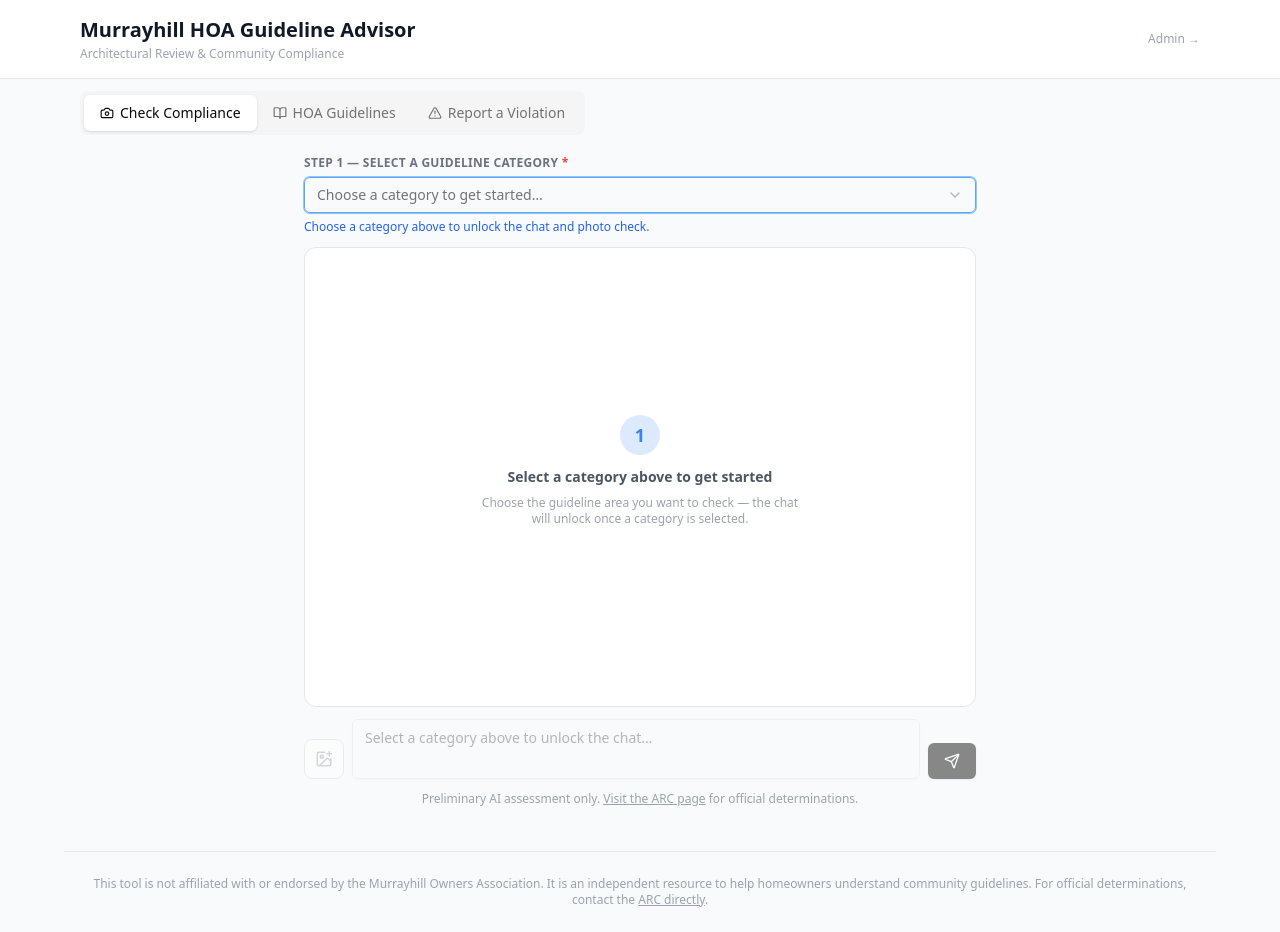
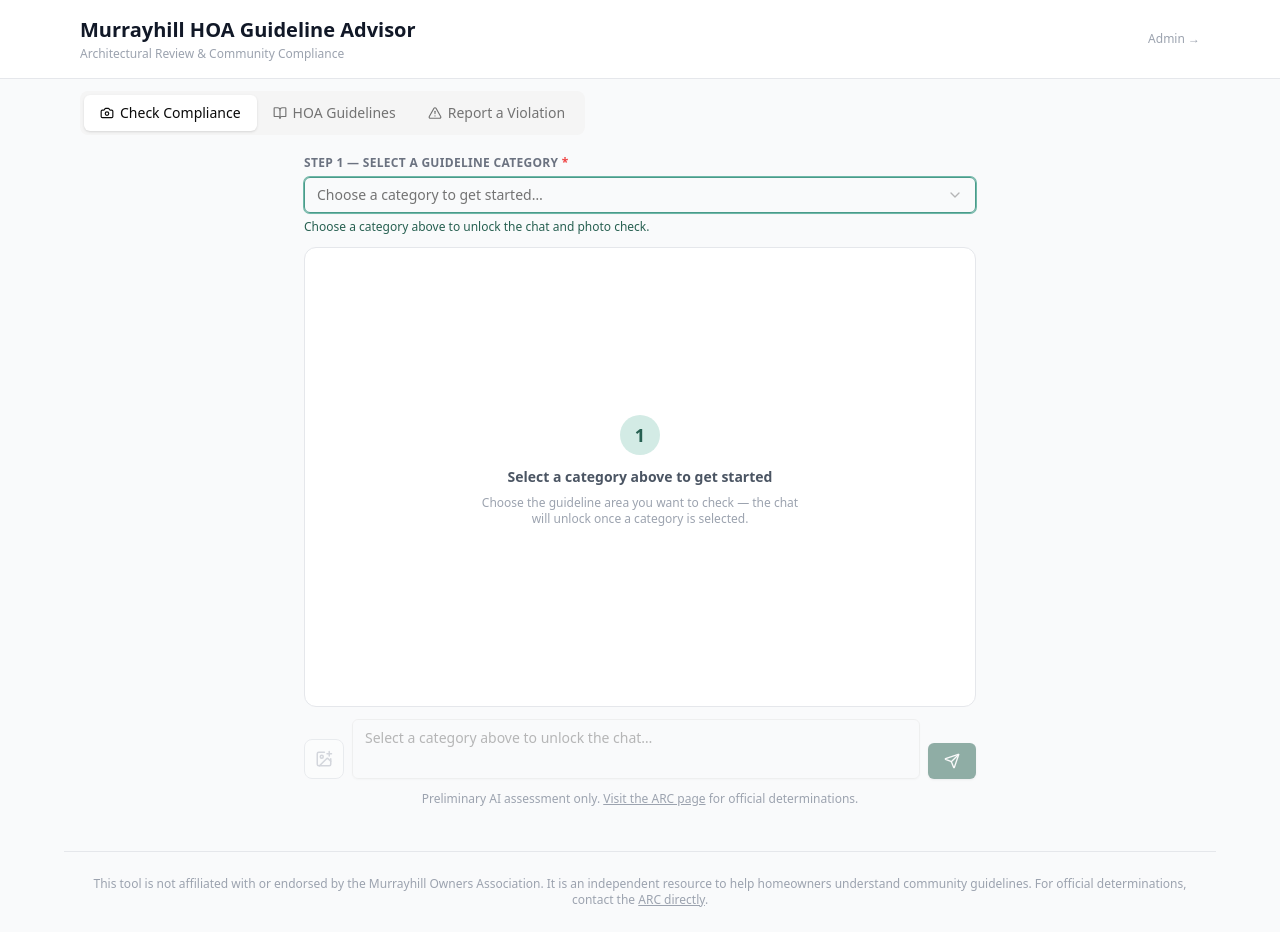
Before and after one commit to ryandvandusen/HOA-guideline-advisor, a Next.js app: page / in a window 1280 px wide. Built offline with nearby package versions, Linux system fonts and the light colour scheme.

Commit message:
style: apply HOA brand teal (#276051) color scheme throughout the app
Replace all blue-* Tailwind classes with brand-* equivalents matching the
Murrayhill Owners Association website palette. Update shadcn/ui primary CSS
variable, favicon fill, and add a brand color scale to tailwind.config.

```diff
--- a/src/app/gate/page.tsx
+++ b/src/app/gate/page.tsx
@@ -54,7 +54,7 @@ export default function GatePage() {
                 value={passcode}
                 onChange={(e) => setPasscode(e.target.value)}
                 placeholder="Passcode"
-                className="w-full px-3 py-2.5 pr-14 text-sm border border-gray-300 rounded-lg focus:outline-none focus:ring-2 focus:ring-blue-500"
+                className="w-full px-3 py-2.5 pr-14 text-sm border border-gray-300 rounded-lg focus:outline-none focus:ring-2 focus:ring-brand-500"
                 autoFocus
                 autoComplete="current-password"
               />
@@ -75,7 +75,7 @@ export default function GatePage() {
             <button
               type="submit"
               disabled={loading || !passcode.trim()}
-              className="w-full py-2.5 px-4 text-sm font-medium text-white bg-blue-600 rounded-lg hover:bg-blue-700 disabled:opacity-50 disabled:cursor-not-allowed transition-colors"
+              className="w-full py-2.5 px-4 text-sm font-medium text-white bg-brand-600 rounded-lg hover:bg-brand-700 disabled:opacity-50 disabled:cursor-not-allowed transition-colors"
             >
               {loading ? 'Checking…' : 'Enter Portal'}
             </button>
--- a/src/app/globals.css
+++ b/src/app/globals.css
@@ -69,19 +69,19 @@
     --card-foreground: 0 0% 3.9%;
     --popover: 0 0% 100%;
     --popover-foreground: 0 0% 3.9%;
-    --primary: 0 0% 9%;
+    --primary: 164 42% 27%;
     --primary-foreground: 0 0% 98%;
-    --secondary: 0 0% 96.1%;
-    --secondary-foreground: 0 0% 9%;
+    --secondary: 164 15% 95%;
+    --secondary-foreground: 164 42% 20%;
     --muted: 0 0% 96.1%;
     --muted-foreground: 0 0% 45.1%;
-    --accent: 0 0% 96.1%;
-    --accent-foreground: 0 0% 9%;
+    --accent: 164 20% 93%;
+    --accent-foreground: 164 42% 20%;
     --destructive: 0 84.2% 60.2%;
     --destructive-foreground: 0 0% 98%;
     --border: 0 0% 89.8%;
     --input: 0 0% 89.8%;
-    --ring: 0 0% 3.9%;
+    --ring: 164 42% 27%;
     --chart-1: 12 76% 61%;
     --chart-2: 173 58% 39%;
     --chart-3: 197 37% 24%;
--- a/src/app/page.tsx
+++ b/src/app/page.tsx
@@ -58,7 +58,7 @@ export default function HomePage() {
                   href="https://www.murrayhillowners.com/committees/arc/"
                   target="_blank"
                   rel="noreferrer"
-                  className="text-blue-600 hover:underline"
+                  className="text-brand-600 hover:underline"
                 >
                   visit the ARC page on the Murrayhill Owners Association website
                 </a>
--- a/src/components/admin/ReportsTable.tsx
+++ b/src/components/admin/ReportsTable.tsx
@@ -9,7 +9,7 @@ import { RefreshCw, ChevronDown, ChevronUp } from 'lucide-react';
 
 const STATUS_COLORS: Record<string, string> = {
   pending: 'bg-gray-100 text-gray-700',
-  investigating: 'bg-blue-100 text-blue-700',
+  investigating: 'bg-brand-100 text-brand-700',
   resolved: 'bg-green-100 text-green-700',
 };
 
--- a/src/components/admin/SubmissionDetail.tsx
+++ b/src/components/admin/SubmissionDetail.tsx
@@ -30,7 +30,7 @@ export function SubmissionDetail({ id, token }: Props) {
   if (loading) {
     return (
       <div className="flex items-center justify-center py-16">
-        <div className="w-5 h-5 border-2 border-blue-500 border-t-transparent rounded-full animate-spin mr-3" />
+        <div className="w-5 h-5 border-2 border-brand-500 border-t-transparent rounded-full animate-spin mr-3" />
         <span className="text-gray-500 text-sm">Loading...</span>
       </div>
     );
@@ -105,12 +105,12 @@ export function SubmissionDetail({ id, token }: Props) {
             {messages.map((m, i) => (
               <div key={i} className={`flex gap-2 ${m.role === 'user' ? 'flex-row-reverse' : ''}`}>
                 <div className={`w-6 h-6 rounded-full flex items-center justify-center flex-shrink-0 ${
-                  m.role === 'assistant' ? 'bg-blue-100 text-blue-600' : 'bg-gray-200 text-gray-600'
+                  m.role === 'assistant' ? 'bg-brand-100 text-brand-600' : 'bg-gray-200 text-gray-600'
                 }`}>
                   {m.role === 'assistant' ? <Bot size={12} /> : <User size={12} />}
                 </div>
                 <div className={`max-w-[85%] rounded-xl px-3 py-2 text-xs leading-relaxed whitespace-pre-wrap ${
-                  m.role === 'assistant' ? 'bg-blue-50 text-gray-800' : 'bg-gray-800 text-white'
+                  m.role === 'assistant' ? 'bg-brand-50 text-gray-800' : 'bg-gray-800 text-white'
                 }`}>
                   {m.content}
                 </div>
--- a/src/components/compliance/ChatMessage.tsx
+++ b/src/components/compliance/ChatMessage.tsx
@@ -76,7 +76,7 @@ export function ChatMessage({ role, content }: Props) {
     <div className={`flex gap-3 ${isAssistant ? '' : 'flex-row-reverse'}`}>
       <div
         className={`flex-shrink-0 w-8 h-8 rounded-full flex items-center justify-center ${
-          isAssistant ? 'bg-blue-100 text-blue-700' : 'bg-gray-200 text-gray-600'
+          isAssistant ? 'bg-brand-100 text-brand-700' : 'bg-gray-200 text-gray-600'
         }`}
       >
         {isAssistant ? <Bot size={16} /> : <User size={16} />}
@@ -84,7 +84,7 @@ export function ChatMessage({ role, content }: Props) {
       <div
         className={`max-w-[85%] rounded-2xl px-4 py-3 text-sm leading-relaxed ${
           isAssistant
-            ? 'bg-blue-50 text-gray-800 rounded-tl-sm'
+            ? 'bg-brand-50 text-gray-800 rounded-tl-sm'
             : 'bg-gray-800 text-white rounded-tr-sm'
         }`}
       >
--- a/src/components/compliance/ComplianceChat.tsx
+++ b/src/components/compliance/ComplianceChat.tsx
@@ -151,7 +151,7 @@ export function ComplianceChat() {
             Step 1 — Select a Guideline Category <span className="text-red-500">*</span>
           </label>
           <Select value={selectedSlug} onValueChange={setSelectedSlug}>
-            <SelectTrigger className={`w-full text-sm ${!selectedSlug ? 'border-blue-400 ring-1 ring-blue-300' : 'border-green-400'}`}>
+            <SelectTrigger className={`w-full text-sm ${!selectedSlug ? 'border-brand-400 ring-1 ring-brand-300' : 'border-green-400'}`}>
               <SelectValue placeholder="Choose a category to get started…" />
             </SelectTrigger>
             <SelectContent>
@@ -163,7 +163,7 @@ export function ComplianceChat() {
             </SelectContent>
           </Select>
           {!selectedSlug && (
-            <p className="mt-1.5 text-xs text-blue-600">
+            <p className="mt-1.5 text-xs text-brand-600">
               Choose a category above to unlock the chat and photo check.
             </p>
           )}
@@ -202,8 +202,8 @@ export function ComplianceChat() {
           <div className="flex-1 flex flex-col items-center justify-center text-center py-10 gap-2">
             {!selectedSlug && !submissionId ? (
               <>
-                <div className="w-10 h-10 rounded-full bg-blue-100 flex items-center justify-center mb-1">
-                  <span className="text-blue-500 text-lg font-bold">1</span>
+                <div className="w-10 h-10 rounded-full bg-brand-100 flex items-center justify-center mb-1">
+                  <span className="text-brand-600 text-lg font-bold">1</span>
                 </div>
                 <p className="text-sm font-semibold text-gray-600">
                   Select a category above to get started
@@ -231,10 +231,10 @@ export function ComplianceChat() {
         ))}
         {isLoading && (
           <div className="flex gap-3">
-            <div className="w-8 h-8 rounded-full bg-blue-100 flex items-center justify-center flex-shrink-0">
-              <div className="w-3 h-3 border-2 border-blue-500 border-t-transparent rounded-full animate-spin" />
+            <div className="w-8 h-8 rounded-full bg-brand-100 flex items-center justify-center flex-shrink-0">
+              <div className="w-3 h-3 border-2 border-brand-500 border-t-transparent rounded-full animate-spin" />
             </div>
-            <div className="bg-blue-50 rounded-2xl rounded-tl-sm px-4 py-3 text-sm text-gray-500 italic">
+            <div className="bg-brand-50 rounded-2xl rounded-tl-sm px-4 py-3 text-sm text-gray-500 italic">
               Analyzing...
             </div>
           </div>
@@ -278,7 +278,7 @@ export function ComplianceChat() {
               title={selectedSlug ? 'Attach a photo' : 'Select a category first'}
               className={`flex-shrink-0 self-end p-2.5 rounded-lg border transition-colors ${
                 uploadedFile
-                  ? 'border-blue-300 bg-blue-50 text-blue-600'
+                  ? 'border-brand-300 bg-brand-50 text-brand-600'
                   : 'border-gray-300 bg-white text-gray-400 hover:text-gray-600 hover:border-gray-400'
               } disabled:opacity-40 disabled:cursor-not-allowed`}
             >
@@ -338,7 +338,7 @@ export function ComplianceChat() {
           </h3>
           <ul className="space-y-1">
             {recommendations.map((rec, i) => (
-              <li key={i} className="text-xs text-gray-600 bg-blue-50 rounded px-3 py-2 leading-relaxed">
+              <li key={i} className="text-xs text-gray-600 bg-brand-50 rounded px-3 py-2 leading-relaxed">
                 {rec}
               </li>
             ))}
--- a/tailwind.config.ts
+++ b/tailwind.config.ts
@@ -10,6 +10,18 @@ const config: Config = {
   theme: {
   	extend: {
   		colors: {
+  			brand: {
+  				50:  '#f0f8f6',
+  				100: '#d3ebe5',
+  				200: '#a8d7cc',
+  				300: '#6fb8a8',
+  				400: '#4a9b8a',
+  				500: '#347a6a',
+  				600: '#276051',
+  				700: '#1d4a3d',
+  				800: '#143529',
+  				900: '#0d2319',
+  			},
   			background: 'hsl(var(--background))',
   			foreground: 'hsl(var(--foreground))',
   			card: {
```
Also changed, not shown: src/app/icon.svg.
